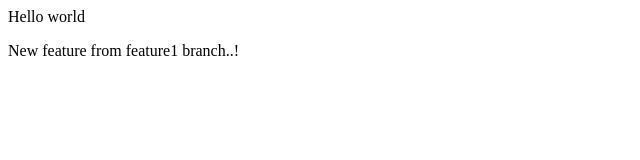
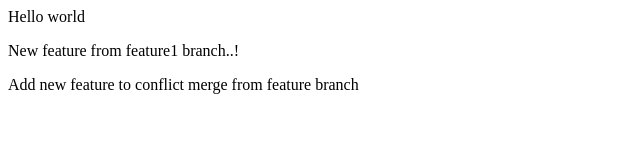
Before and after one commit to DigvijayPatil2307/Local-Repository, a plain HTML site: page index.html in a window 1280 px wide. Shown: the whole page, without its empty margins (0-640 px from the left). Drawn offline with Linux system fonts and the light colour scheme.

Commit message:
Add conflit merge

```diff
--- a/index.html
+++ b/index.html
@@ -1,2 +1,3 @@
 <p>Hello world</p>
 <P>New feature from feature1 branch..!</P>
+<p>Add new feature to conflict merge from feature branch</p>
```
